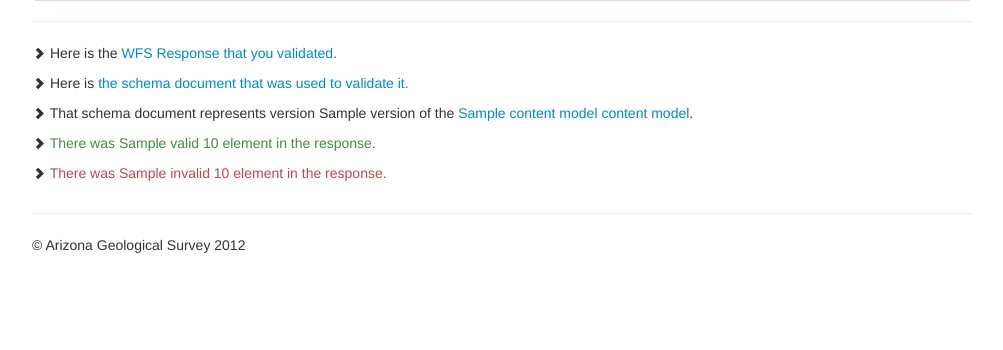
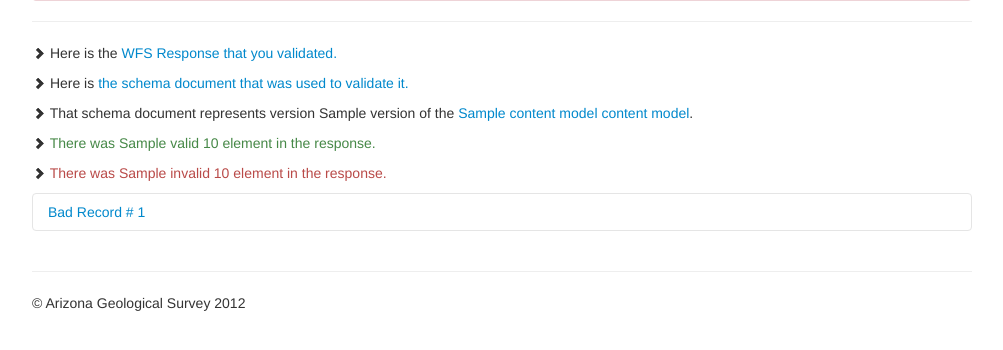
Before and after one commit to usgin/modelmanager, a Django app: template templates/validation/wfs-results-bootstrap.html in a window 1280 px wide. Shown: the part 157-507 px from the top of the page, without its empty margins (138-1141 px from the left). Run offline with Django 3.2, Linux system fonts and the light colour scheme; the template is opened without the code that fills it: most values are stand-ins (such as "Sample title", 1, 10 or a date in 2020); some libraries are stand-ins or nearby versions.

Commit message:
Visualize elements that failed validation

```diff
--- a/templates/validation/wfs-results-bootstrap.html
+++ b/templates/validation/wfs-results-bootstrap.html
@@ -27,7 +27,29 @@
   	<p><i class="icon-chevron-right"></i>  Here is <a href="{{ modelversion.absolute_xsd_path }}">the schema document that was used to validate it.</a></p>
   	<p><i class="icon-chevron-right"></i>  That schema document represents version {{ modelversion.version }} of the <a href="/models/#{{ modelversion.content_model.label }}">{{ modelversion.content_model.title }} content model</a>.</p>
   	<p class="text-{% if valid_elements != 0 %}success{% else %}error{% endif %}"><i class="icon-chevron-right"></i>  There {% if valid_elements > 1 %}were{% else %}was{% endif %} {{ valid_elements }} valid {{ feature_type }} element{% if valid_elements > 1 %}s{% endif %} in the response.</p>
-    {% if not valid %}<p class="text-error"><i class="icon-chevron-right"></i>  There {% if invalid_elements > 1 %}were{% else %}was{% endif %} {{ invalid_elements }} invalid {{ feature_type }} element{% if invalid_elements > 1 %}s{% endif %} in the response.</p>{% endif %}
+    {% if not valid %}
+    <p class="text-error"><i class="icon-chevron-right"></i>  There {% if invalid_elements > 1 %}were{% else %}was{% endif %} {{ invalid_elements }} invalid {{ feature_type }} element{% if invalid_elements > 1 %}s{% endif %} in the response.</p>
+    <div class="accordion" id="error-accordion">
+        {% for bad in invalid_results %}
+        <div class="accordion-group">
+            <div class="accordion-heading">
+                <a class="accordion-toggle" data-toggle="collapse" data-parent="#error-accordion" href="#error-{{ forloop.counter }}">
+                    Bad Record # {{ forloop.counter }}
+                </a>
+            </div>
+            <div id="error-{{ forloop.counter }}" class="accordion-body collapse">
+                <div class="accordion-inner">
+                    <pre class="prettyprint">{{ bad }}</pre>
+                </div>
+            </div>
+        </div>
+        {% endfor %}
+    </div>
+    {% endif %}
   </div>
 </div>
 {% endblock %}
+
+{%  block scripts %}
+<script src="https://google-code-prettify.googlecode.com/svn/loader/run_prettify.js"></script>
+{% endblock %}
--- a/validation/validators/wfs.py
+++ b/validation/validators/wfs.py
@@ -4,6 +4,7 @@ from WfsGetFeature import WfsGetFeature
 from django import forms
 from django.http import HttpResponseNotAllowed
 from django.shortcuts import render
+from lxml import etree
 
 #--------------------------------------------------------------------------------------
 # A Form to gather user's input: Just the WFS URL
@@ -99,7 +100,8 @@ def validate_wfs_form(req):
                         "modelversion": modelversion,
                         "feature_type": feature_type,
                         "number_of_features": "a lot of" if number_of_features == 99 else number_of_features,
-                        "wfs_base_url": get_feature_validator.url.split('?')[0]
+                        "wfs_base_url": get_feature_validator.url.split('?')[0],
+                        "invalid_results": [etree.tostring(bad["element"], pretty_print=True) for bad in result.invalid_elements()]
                     }
 
                 # Render the results as HTML
```
Also changed, not shown: validation/validators/WfsGetFeature.py (+9 -3 lines).
